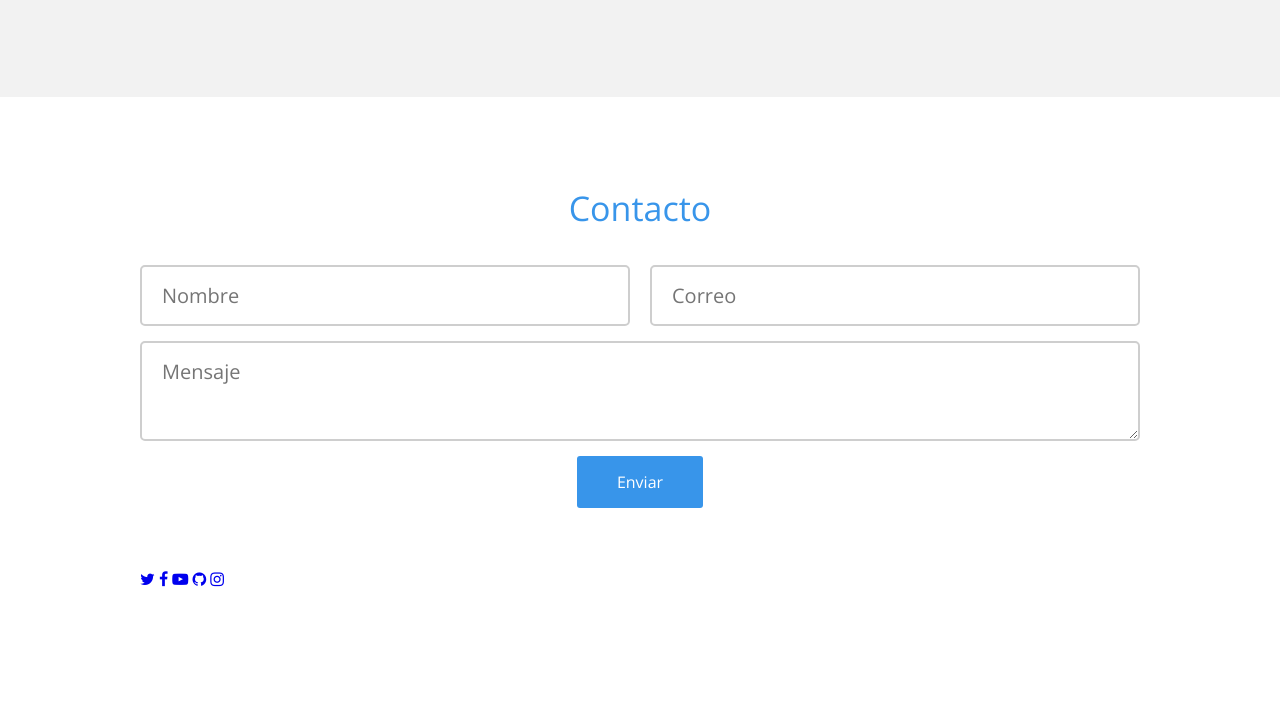
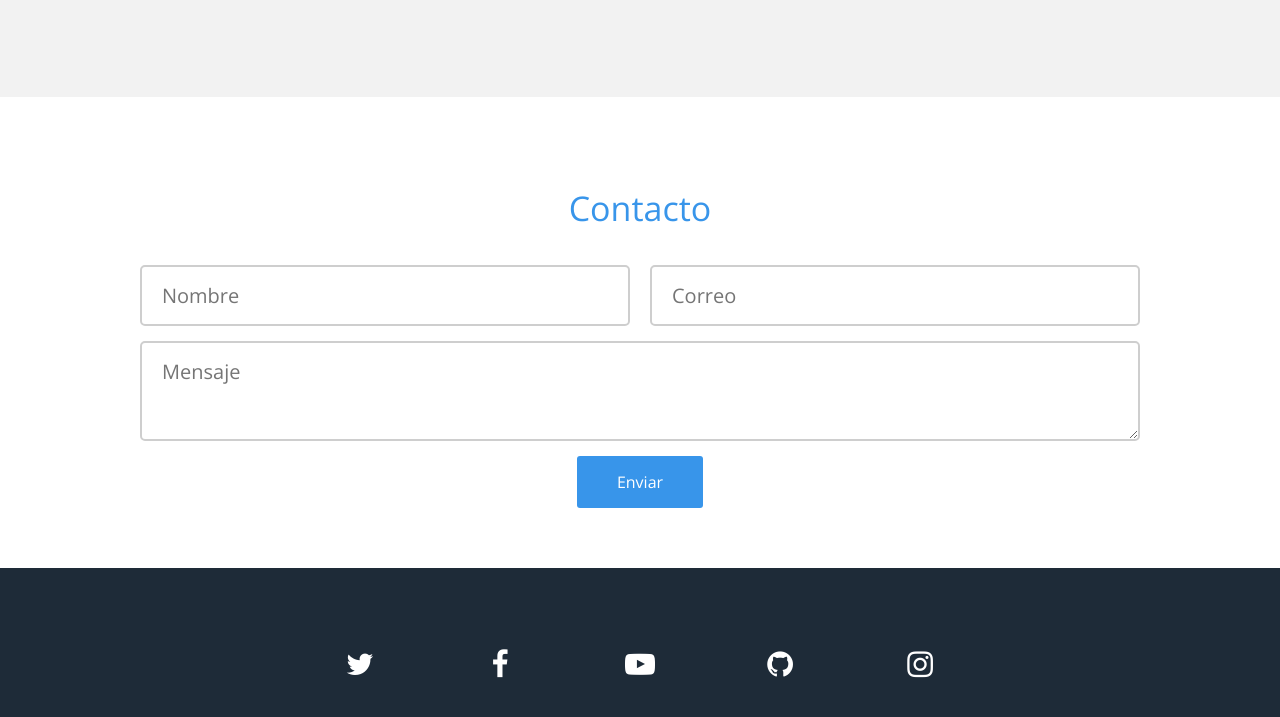
Before and after one commit to ooJOSUEoo/Practica_Portafolio, a plain HTML site: page index.html in a window 1280 px wide. Shown: the part 1263-1980 px from the top of the page. Before the commit the page ends 1853 px from the top, so only its background shows below. Drawn offline with nearby package versions, Linux system fonts and the light colour scheme.

Commit message:
Estilos a iconos de redes sociales

```diff
--- a/css/estilos.css
+++ b/css/estilos.css
@@ -34,10 +34,7 @@ header .menu a{
     border-bottom: 2px solid transparent;
     font-size: 1em;
 }
-header .menu a:hover{
-    border-bottom: 2px solid #fff;
-
-}
+header .menu a:hover{ border-bottom: 2px solid #fff; }
 header .contenedor-texto{
     display: flex;
     margin: 190px 0;
@@ -67,15 +64,9 @@ header .contenedor-texto .texto .profecion{
     line-height: 25px;
 }
 /*------MAIN------*/
-.main .contenedor{
-    overflow: visible;
-}
-.main .acerca-de{
-    text-align: center;
-}
-.main .acerca-de .foto{
-    margin-top: -60px;
-}
+.main .contenedor{ overflow: visible; }
+.main .acerca-de{ text-align: center; }
+.main .acerca-de .foto{ margin-top: -60px; }
 .main .acerca-de .foto img{
     vertical-align: top;
     border-radius: 50%;
@@ -105,9 +96,7 @@ header .contenedor-texto .texto .profecion{
     background: #f2f2f2;
     padding: 60px 0;
 }
-.main .trabajos .contenedor{
-    overflow: hidden;
-}
+.main .trabajos .contenedor{ overflow: hidden; }
 .main .trabajos .titulo{
     font-size: 34px;
     line-height: 34px;
@@ -148,9 +137,7 @@ header .contenedor-texto .texto .profecion{
     color: #636363;
 }
 /*-----FOOTER-----*/
-footer .contacto{
-    padding: 60px 0;
-}
+footer .contacto{ padding: 60px 0; }
 footer .contacto .titulo{
     font-size: 34px;
     line-height: 34px;
@@ -201,6 +188,27 @@ footer .contacto .formulario .boton{
     padding: 15px 40px;
     cursor: pointer;
 }
-footer .contacto .formulario .boton:hover{
-    background: #387bea;
+footer .contacto .formulario .boton:hover{ background: #387bea; }
+footer .redes-sociales{
+    background: #1e2b38;
+    padding: 60px 0;
 }
+footer .redes-sociales .contenedor{
+    display: flex;
+    justify-content: center;
+}
+footer .redes-sociales a{
+    color: #fff;
+    text-align: center;
+    width: 100px;
+    display: block;
+    padding: 15px 0;
+    border-radius: 3px;
+    font-size: 30px;
+    margin: 0 20px;
+}
+footer .redes-sociales .twitter:hover{ background: #1da1f2; }
+footer .redes-sociales .facebook:hover{ background: #3b5998; }
+footer .redes-sociales .youtube:hover{ background: #cd201f; }
+footer .redes-sociales .github:hover{ background: #666666; }
+footer .redes-sociales .instagram:hover{ background: #3f729b; }
```
